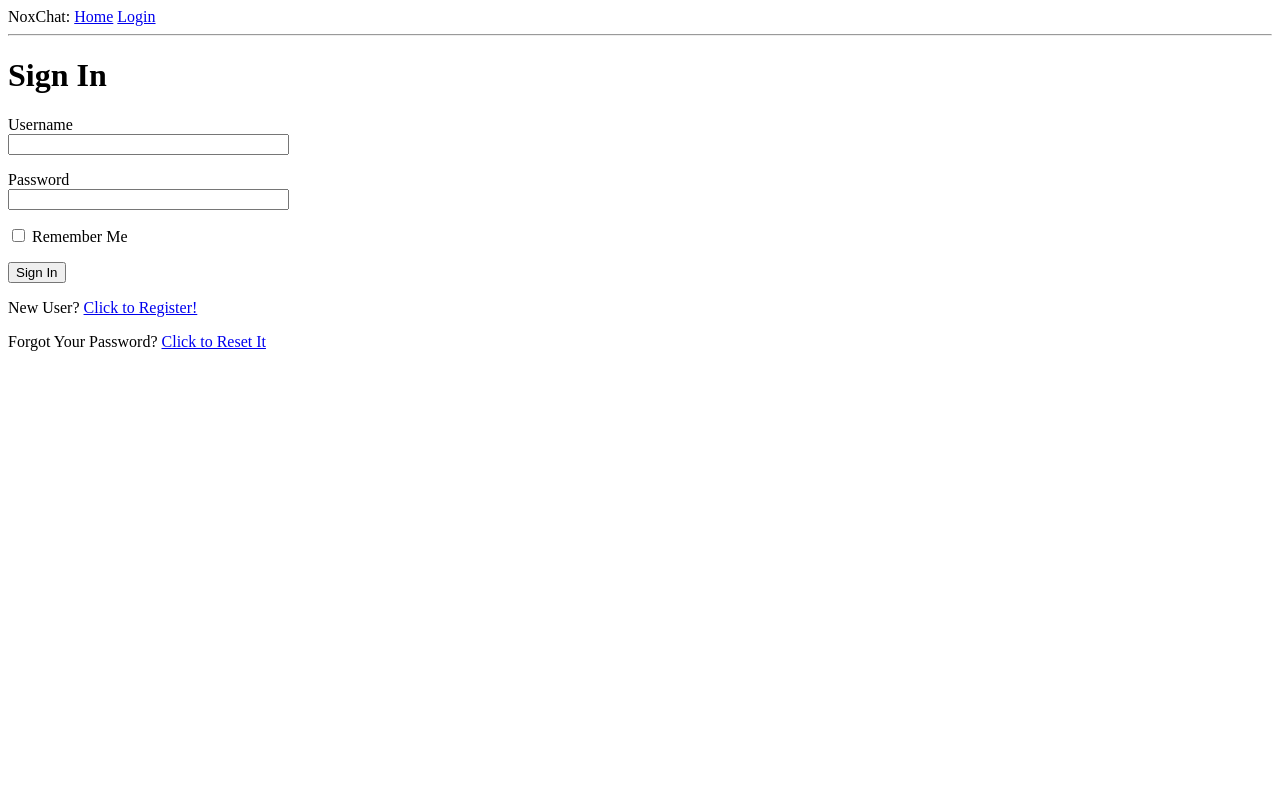
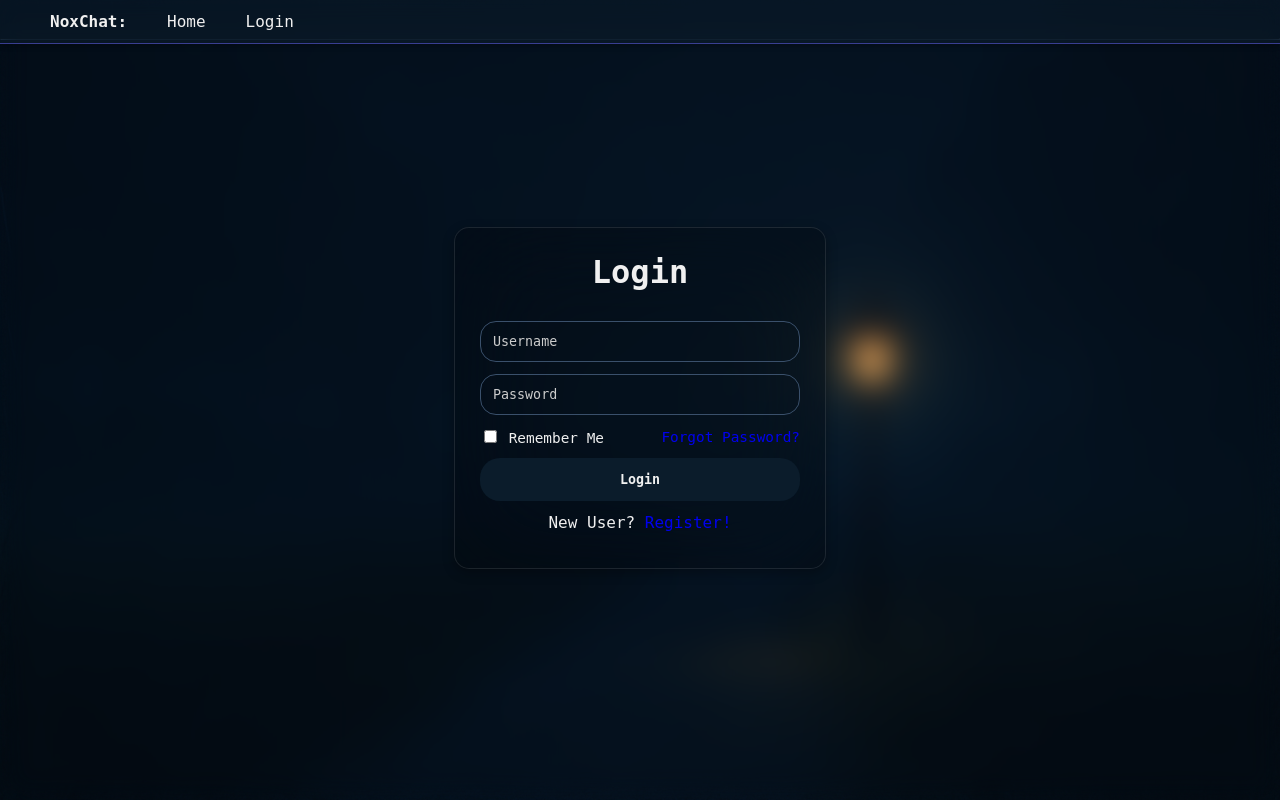
Before and after one commit to Stelour/FlaskMessenger-NoxChat-, a Flask app: page /login in a window 1280 px wide. Run offline with Flask 3, Linux system fonts and the light colour scheme; some libraries are stand-ins or nearby versions.

Commit message:
Added style for login and register form

```diff
--- a/app/forms.py
+++ b/app/forms.py
@@ -12,7 +12,7 @@ class LoginForm(FlaskForm):
     username = StringField('Username', validators=[DataRequired()])
     password = PasswordField('Password', validators=[DataRequired()])
     remember_me = BooleanField('Remember Me')
-    submit = SubmitField('Sign In')
+    submit = SubmitField('Login')
 
 class RegistrationForm(FlaskForm):
     username = StringField('Username', validators=[DataRequired()])
--- a/app/routes.py
+++ b/app/routes.py
@@ -25,13 +25,25 @@ from app.forms import ResetPasswordForm
 @app.route('/index')
 @login_required
 def index():
+    def version_key(version_str):
+        parts = version_str.lstrip('v').split('.')
+        return tuple(int(p) for p in parts)
+
     welcome_message = f"Welcome to NoxChat, {current_user.username}! "
-    sorted_updates = sorted(updates, key=lambda u: u['date'], reverse=True)
+    sorted_updates = sorted(
+        updates,
+        key=lambda u: (
+            u['date'],
+            version_key(u['version'])
+        ),
+        reverse=True
+    )
     return render_template(
         "index.html",
         title='Home',
         welcome_message=welcome_message,
-        updates=sorted_updates,)
+        updates=sorted_updates
+    )
 
 @app.route('/login', methods=['GET', 'POST'])
 def login():
@@ -54,7 +66,7 @@ def login():
             next_page = url_for('index')
         return redirect(next_page)
 
-    return render_template('login.html', title='Sign In', form=form)
+    return render_template('login.html', title='Login', form=form)
 
 @app.route('/logout')
 def logout():
--- /dev/null
+++ b/app/static/base.css
@@ -0,0 +1,102 @@
+* {
+    text-decoration: none;
+    font-family: 'Space Mono', monospace;
+}
+
+body {
+    margin: 0;
+    background-color: #0b132b;
+    color: #f0f0f0;
+    padding-top: 30px;
+}
+
+.navbar {
+    background-color: rgba(11, 28, 43, 0.6);
+    backdrop-filter: blur(10px);
+    position: fixed;
+    top: 0;
+    left: 0;
+    right: 0;
+    display: flex;
+    justify-content: space-between;
+    align-items: center;
+    padding: 12px 50px;
+    box-shadow: 0 2px 5px rgba(0, 0, 0, 0.3);
+    border-bottom: 1px solid rgba(107, 102, 255, 0.5);
+    z-index: 9999;
+}
+
+
+.navbar a {
+    color: #f0f0f0;
+    text-decoration: none;
+    margin-right: 20px;
+    margin-left: 20px;
+    position: relative;
+    transition: color 0.2s ease;
+}
+
+.navbar a:hover {
+    transition: all 0.1s ease;
+    color: #6b66ff;
+}
+
+.navbar a:last-child {
+    margin-right: 0;
+}
+
+.brand {
+    font-weight: bold;
+    margin-right: 20px;
+}
+
+.nav-left,
+.nav-right {
+    display: flex;
+    align-items: center;
+}
+
+hr {
+    border-color: #3a506b;
+}
+
+.flash-container {
+    position: fixed;
+    top: 70px;
+    right: 20px;
+    z-index: 10000;
+}
+
+.flash-message {
+    background-color: rgba(28, 37, 65, 0.5);
+    backdrop-filter: blur(10px);
+    color: #f0f0f0;
+    padding: 14px 20px;
+    margin-bottom: 12px;
+    border-radius: 10px;
+    box-shadow: 0 0 10px rgba(0,0,0,0.6), 0 0 4px rgba(107,102,255,1);
+    opacity: 0;
+    transform: translateY(-10px);
+    animation: flash-fade 4s forwards;
+    transition: opacity 0.3s ease, transform 0.3s ease;
+    font-size: 0.95em;
+}
+
+@keyframes flash-fade {
+    0% {
+        opacity: 0;
+        transform: translateY(-10px);
+    }
+    15% {
+        opacity: 1;
+        transform: translateY(0);
+    }
+    85% {
+        opacity: 1;
+        transform: translateY(0);
+    }
+    100% {
+        opacity: 0;
+        transform: translateY(-10px);
+    }
+}
--- /dev/null
+++ b/app/static/login.css
@@ -0,0 +1,93 @@
+body.login-page {
+    background: url('img/bg4.png') no-repeat center center fixed;
+    background-size: cover;
+    position: relative;
+}
+
+body.login-page::before {
+    content: "";
+    position: fixed;
+    top: 0;
+    right: 0;
+    bottom: 0;
+    left: 0;
+    backdrop-filter: blur(15px);
+    z-index: -1;
+}
+
+/* body.login-page {
+    background: url('img/bg3.png') no-repeat center center fixed;
+    background-size: cover;
+    backdrop-filter: blur(20px);
+} */
+
+.login-wrapper {
+    display: flex;
+    justify-content: center;
+    align-items: center;
+    height: calc(100vh - 100px);
+}
+
+.login-container {
+    width: 320px;
+    padding: 20px 25px;
+    background-color: rgba(0,0,0,0.2);
+    border: 1px solid rgba(255,255,255,0.1);
+    border-radius: 15px;
+    padding-top: 25px;
+    box-shadow: 0 4px 12px rgba(0,0,0,0.3);
+    backdrop-filter: blur(50px);
+}
+
+.login-container h1 {
+    margin-top: 0;
+    margin-bottom: 30px;
+    text-align: center;
+    font-weight: bold;
+}
+
+.form-field input {
+    width: 100%;
+    padding: 12px;
+    /* margin-top: 12px; */
+    margin-bottom: 12px;
+    border: 1px solid #3a506b;
+    background-color: transparent;
+    color: #f0f0f0;
+    border-radius: 16px;
+}
+
+.form-field input::placeholder {
+    color: #cccccc;
+}
+
+.login-actions {
+    display: flex;
+    justify-content: space-between;
+    align-items: center;
+    margin: 0 0 12px 0;
+    font-size: 0.9em;
+}
+
+.login-container input[type=submit] {
+    width: 100%;
+    padding: 14px;
+    border: none;
+    border-radius: 20px;
+    background-color: #0b1c2b;
+    color: #f0f0f0;
+    cursor: pointer;
+    font-weight: bold;
+    display: block;
+    margin: 0 auto;
+}
+
+.login-container input[type=submit]:hover {
+    transition: all 0.2s ease;
+    background-color: #292760;
+}
+
+.register-link {
+    text-align: center;
+    margin-top: 12px;
+}
--- /dev/null
+++ b/app/static/register.css
@@ -0,0 +1,16 @@
+body.register-page {
+    background: url('img/bg4.png') no-repeat center center fixed;
+    background-size: cover;
+    position: relative;
+}
+
+body.register-page::before {
+    content: "";
+    position: fixed;
+    top: 0;
+    right: 0;
+    bottom: 0;
+    left: 0;
+    backdrop-filter: blur(15px);
+    z-index: -1;
+}
--- a/app/static/style.css
+++ b/app/static/style.css
@@ -0,0 +1,3 @@
+@import "base.css";
+@import "login.css";
+@import "register.css";
--- a/app/templates/base.html
+++ b/app/templates/base.html
@@ -5,10 +5,12 @@
         {% else %}
             <title>NoxChat</title>
         {% endif %}
+        <link rel="stylesheet" href="{{ url_for('static', filename='style.css') }}">
     </head>
-    <body>
-        <div>
-        NoxChat:
+        <body class="{% block body_class %}{% endblock %}">
+        <nav class="navbar">
+            <div class="nav-left">
+                <span class="brand">NoxChat:</span>
                 <a href="{{ url_for('index') }}">Home</a>
                 {% if current_user.is_anonymous %}
                     <a href="{{ url_for('login') }}">Login</a>
@@ -16,17 +18,22 @@
                     <a href="{{ url_for('user', public_id=current_user.profile.public_id) }}">Profile</a>
                     <a href="{{ url_for('friends') }}">Friends</a>
                     <a href="{{ url_for('search_user') }}">Search</a>
-            <a href="{{ url_for('logout') }}">Logout</a>
                 {% endif %}
             </div>
+            {% if not current_user.is_anonymous %}
+            <div class="nav-right">
+                <a href="{{ url_for('logout') }}">Logout</a>
+            </div>
+            {% endif %}
+        </nav>
         <hr>
         {% with messages = get_flashed_messages() %}
         {% if messages %}
-            <ul>
+        <div class="flash-container">
             {% for message in messages %}
-                <li>{{ message }}</li>
+            <div class="flash-message">{{ message }}</div>
             {% endfor %}
-            </ul>
+        </div>
         {% endif %}
         {% endwith %}
         {% block content %}{% endblock %}
--- a/app/templates/login.html
+++ b/app/templates/login.html
@@ -1,28 +1,34 @@
 {% extends "base.html" %}
+
+{% block body_class %}login-page{% endblock %}
+
 {% block content %}
-    <h1>Sign In</h1>
+<div class="login-wrapper">
+    <div class="login-container">
+        <h1>Login</h1>
         <form action="" method="post" novalidate>
             {{ form.hidden_tag() }}
-        <p>
-        {{ form.username.label }}<br>
-        {{ form.username(size=32) }}<br>
+            <div class="form-field">
+                {{ form.username(size=32, placeholder='Username') }}
                 {% for error in form.username.errors %}
                     <span style="color: red;">[{{ error }}]</span>
                 {% endfor %}
-        </p>
-        <p>
-        {{ form.password.label }}<br>
-        {{ form.password(size=32) }}<br>
+            </div>
+            <div class="form-field">
+                {{ form.password(size=32, placeholder='Password') }}
                 {% for error in form.password.errors %}
                     <span style="color: red;">[{{ error }}]</span>
                 {% endfor %}
-        </p>
-        <p>{{ form.remember_me() }} {{ form.remember_me.label }}</p>
-        <p>{{ form.submit() }}</p>
+            </div>
+            <div class="login-actions">
+                <label>{{ form.remember_me() }} {{ form.remember_me.label }}</label>
+                <a class="forgot-link" href="{{ url_for('reset_password_request') }}">Forgot Password?</a>
+            </div>
+            {{ form.submit(class_='btn-primary') }}
+            <div class="register-link">
+                New User? <a href="{{ url_for('register') }}">Register!</a>
+            </div>
         </form>
-    <p>New User? <a href="{{ url_for('register') }}">Click to Register!</a></p>
-    <p>
-        Forgot Your Password?
-        <a href="{{ url_for('reset_password_request') }}">Click to Reset It</a>
-    </p>
+    </div>
+</div>
 {% endblock %}
--- a/app/updates.py
+++ b/app/updates.py
@@ -13,5 +13,10 @@ updates = [
         "version": "v0.3",
         "date": "2025-07-11",
         "description": "Email support and reset password."
+    },
+    {
+        "version": "v0.3.1",
+        "date": "2025-07-11",
+        "description": "Added style for login and register form."
     }
 ]
```
Also changed, not shown: app/templates/register.html (+23 -18 lines), app/static/img/bg1.png (added), app/static/img/bg2.png (added), app/static/img/bg3.png (added), app/static/img/bg4.png (added), 1 other file. Lines whose indentation alone changed are shown as unchanged.
